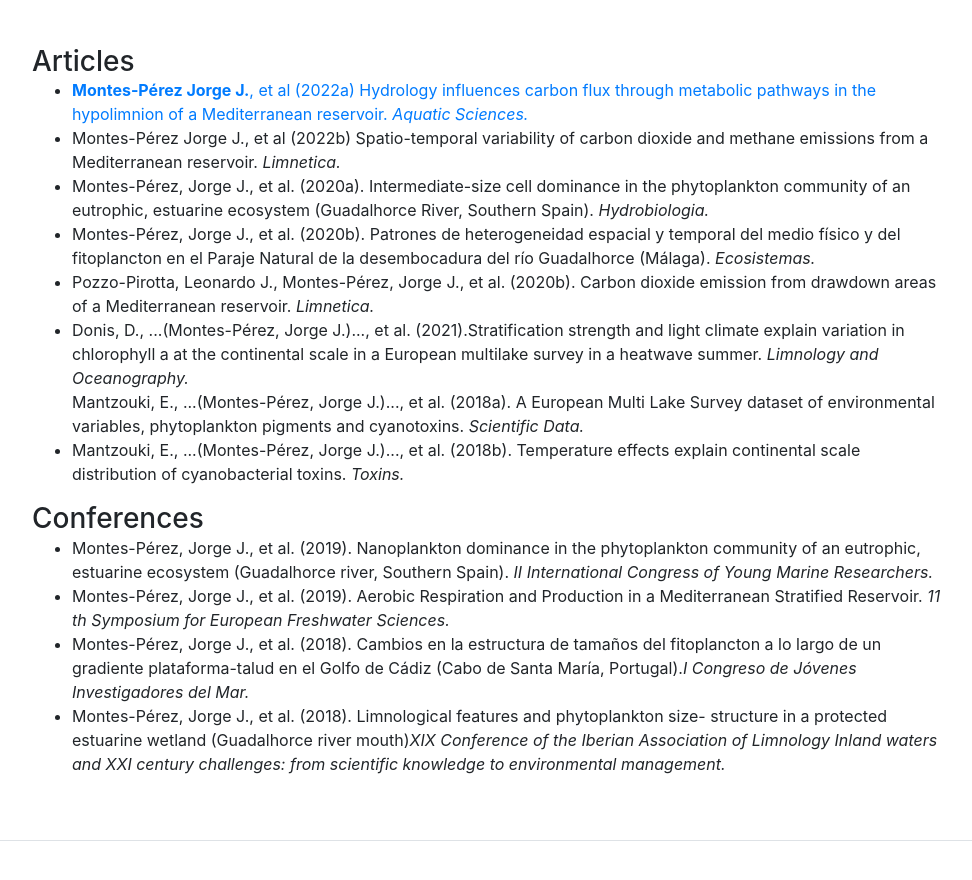
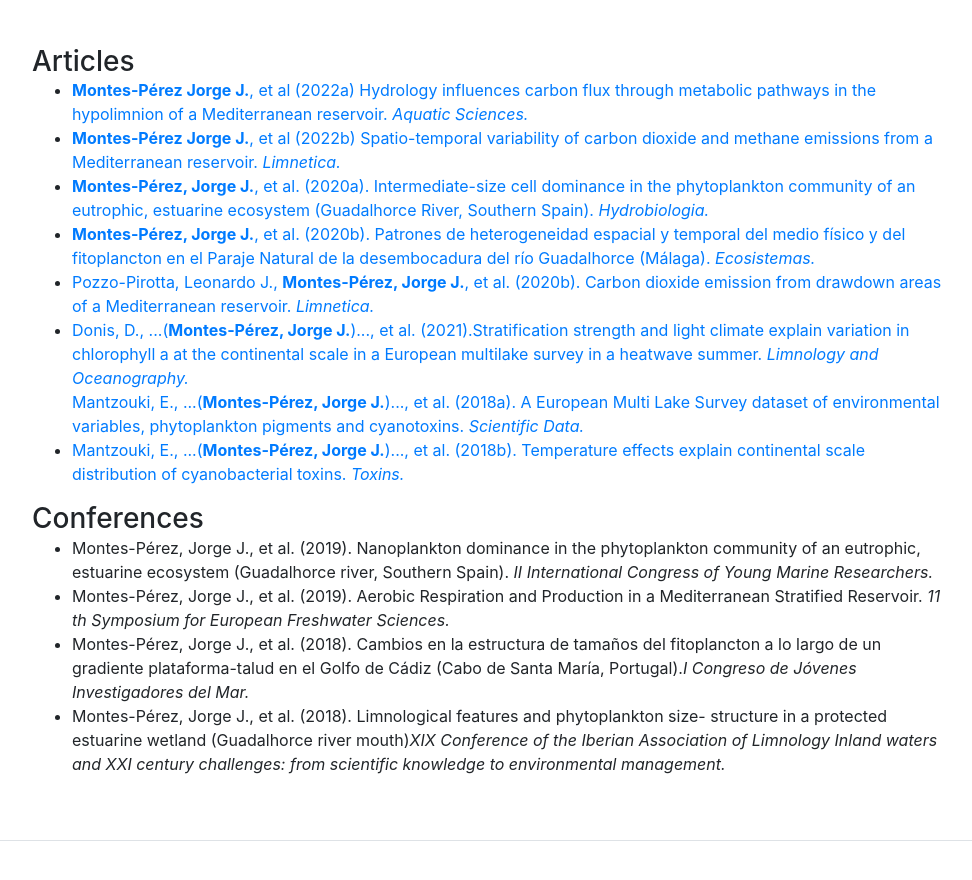
Before and after one commit to JorgeMonPe/JorgeMonPe.github.io, a website with bundled scripts: page index.html in a window 1280 px wide. Shown: the part 3885-4765 px from the top of the page, without its empty margins (288-1260 px from the left). Built offline with nearby package versions, Linux system fonts and the light colour scheme; a web font is replaced by a local one.

Commit message:
Enlaces y nombre en negrita de articulos

```diff
--- a/index.html
+++ b/index.html
@@ -361,13 +361,13 @@
                   <h3 class="mb-0">Articles </h3>
                   <ul>
                    <li><div><a href= "https://doi.org/10.1007/S00027-022-00867-2"> <b>Montes-Pérez Jorge J.</b>, et al (2022a) Hydrology influences carbon flux through metabolic pathways in the hypolimnion of a Mediterranean reservoir. <i> Aquatic Sciences.</a></i></div>
-                   <li><div>Montes-Pérez Jorge J., et al (2022b) Spatio-temporal variability of carbon dioxide and methane emissions from a Mediterranean reservoir. <i>Limnetica.</i></div>
-                  <li><div>Montes-Pérez, Jorge J., et al. (2020a). Intermediate-size cell dominance in the phytoplankton community of an eutrophic, estuarine ecosystem (Guadalhorce River, Southern Spain). <i>Hydrobiologia.</i></div>
-                   <li><div>Montes-Pérez, Jorge J., et al. (2020b). Patrones de heterogeneidad espacial y temporal del medio físico y del fitoplancton en el Paraje Natural de la desembocadura del río Guadalhorce (Málaga). <i>Ecosistemas.</i></div>
-                   <li><div>Pozzo-Pirotta, Leonardo J., Montes-Pérez, Jorge J., et al. (2020b). Carbon dioxide emission from drawdown areas of a Mediterranean reservoir. <i>Limnetica.</i></div>
-                  <li><div>Donis, D., ...(Montes-Pérez, Jorge J.)..., et al. (2021).Stratification strength and light climate explain variation in chlorophyll <scp> a </scp> at the continental scale in a European multilake survey in a heatwave summer. <i>Limnology and Oceanography.</i></div
-                  <li><div>Mantzouki, E., ...(Montes-Pérez, Jorge J.)..., et al. (2018a). A European Multi Lake Survey dataset of environmental variables, phytoplankton pigments and cyanotoxins. <i>Scientific Data.</i></div>
-                  <li><div>Mantzouki, E., ...(Montes-Pérez, Jorge J.)..., et al. (2018b). Temperature effects explain continental scale distribution of cyanobacterial toxins. <i>Toxins.</i></div>
+                   <li><div><a href= "https://doi.org/10.1007/S00027-022-00867-2"> <b>Montes-Pérez Jorge J.</b>, et al (2022b) Spatio-temporal variability of carbon dioxide and methane emissions from a Mediterranean reservoir. <i>Limnetica.</a></i></div>
+                  <li><div><a href= "https://doi.org/10.1007/S00027-022-00867-2"> <b>Montes-Pérez, Jorge J.</b>, et al. (2020a). Intermediate-size cell dominance in the phytoplankton community of an eutrophic, estuarine ecosystem (Guadalhorce River, Southern Spain). <i>Hydrobiologia.</a></i></div>
+                   <li><div><a href= "https://doi.org/10.1007/S00027-022-00867-2"> <b>Montes-Pérez, Jorge J.</b>, et al. (2020b). Patrones de heterogeneidad espacial y temporal del medio físico y del fitoplancton en el Paraje Natural de la desembocadura del río Guadalhorce (Málaga). <i>Ecosistemas.</a></i></div>
+                   <li><div><a href= "https://doi.org/10.1007/S00027-022-00867-2">Pozzo-Pirotta, Leonardo J., <b>Montes-Pérez, Jorge J.</b>, et al. (2020b). Carbon dioxide emission from drawdown areas of a Mediterranean reservoir. <i>Limnetica.</a></i></div>
+                  <li><div><a href= "https://doi.org/10.1007/S00027-022-00867-2">Donis, D., ...(<b>Montes-Pérez, Jorge J.</b>)..., et al. (2021).Stratification strength and light climate explain variation in chlorophyll <scp> a </scp> at the continental scale in a European multilake survey in a heatwave summer. <i>Limnology and Oceanography.</a></i></div
+                  <li><div><a href= "https://doi.org/10.1007/S00027-022-00867-2">Mantzouki, E., ...(<b>Montes-Pérez, Jorge J.</b>)..., et al. (2018a). A European Multi Lake Survey dataset of environmental variables, phytoplankton pigments and cyanotoxins. <i>Scientific Data.</a></i></div>
+                  <li><div><a href= "https://doi.org/10.1007/S00027-022-00867-2">Mantzouki, E., ...(<b>Montes-Pérez, Jorge J.</b>)..., et al. (2018b). Temperature effects explain continental scale distribution of cyanobacterial toxins. <i>Toxins.</a></i></div>
 
                   </div></div>
 
```
